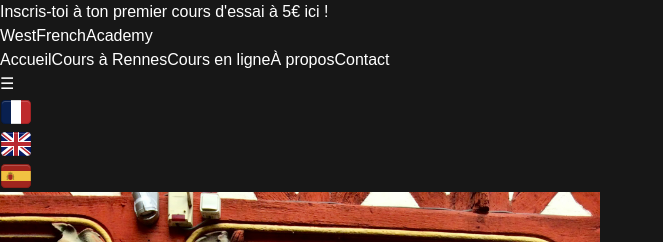
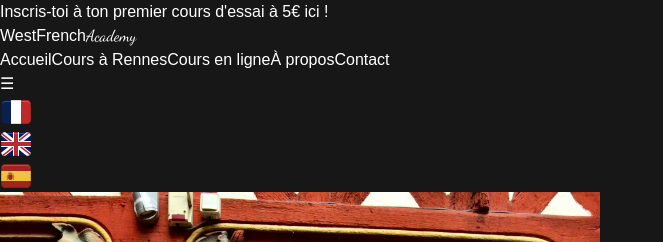
Before and after one commit to BertoRamosM/marion, a Next.js app: page / in a window 1280 px wide. Shown: the top 242 px of the page, without its empty margins (0-663 px from the left). Built offline with nearby package versions, Linux system fonts and the light colour scheme.

Commit message:
added logo

```diff
--- a/src/app/components/Courses.jsx
+++ b/src/app/components/Courses.jsx
@@ -80,7 +80,7 @@ const Courses = () => {
               <strong className="text-[#007ea7] flex items-center gap-2"><LocationIcon/>La Maison des associations, 6 cours des Alliés à Rennes.</strong>
             </p>
           </div>
-          <div>
+          <div className='flex flex-col items-center gap-4 mt-4 sm:mt-0'>
             <h2 className="text-lg font-semibold text-[#007ea7] text-center flex items-center gap-2 pt-4"><EuroIcon  /> <span>Tarifs pour des sessions d&apos; 1h30.</span> </h2>
             <ul className="mt-4 space-y-3 text-gray-700 text-sm md:text-base">
               <li className='flex items-center gap-2'>
--- a/src/app/components/Footer.jsx
+++ b/src/app/components/Footer.jsx
@@ -11,7 +11,18 @@ const Footer = () => {
       <div className="max-w-7xl mx-auto px-6 flex flex-col md:flex-row justify-between gap-6 items-center">
         {/* Left Section */}
         <div className="text-center md:text-left">
-          <h2 className="text-2xl font-semibold text-[#ffa45b]">WestFrench</h2>
+        <h1 className="text-sm sm:text-base lg:text-4xl font-bold flex flex-col items-center text-center">
+  <span className="text-[#007ea7]">WestFrench</span>
+  <span
+    className={`text-[#2c7a7b]`}
+    style={{
+      fontFamily: "var(--font-dancing-script)",
+      marginTop: "-12px",
+    }}
+  >
+    Academy
+  </span>
+</h1>
           <p className="text-gray-700 mt-2">
             Cours en mini-groupe à Rennes :
             <br />
@@ -88,7 +99,18 @@ const Footer = () => {
       {/* Bottom Section */}
       <div className="border-t border-gray-300 mt-6 pt-4 text-center">
         <p className="text-sm text-gray-600">
-          © {new Date().getFullYear()} WestFrench. Tous droits réservés.
+          © {new Date().getFullYear()}  <h1 className="text-sm sm:text-base lg:text-4xl font-bold flex flex-col items-center text-center">
+  <span className="text-[#007ea7]">WestFrench</span>
+  <span
+    className={`text-[#2c7a7b]`}
+    style={{
+      fontFamily: "var(--font-dancing-script)",
+      marginTop: "-12px",
+    }}
+  >
+    Academy
+  </span>
+</h1> Tous droits réservés.
         </p>
       </div>
     </footer>
--- a/src/app/components/Header.jsx
+++ b/src/app/components/Header.jsx
@@ -6,6 +6,16 @@ import { UkFlag } from "../icons/UkFlag";
 import { SpanishFlag } from "../icons/SpanishFlag";
 import { FrenchFlag } from "../icons/FrenchFlag";
 import { Banner } from "./Banner";
+
+// Import Dancing Script font
+import { Dancing_Script } from "next/font/google";
+
+// Define the font outside of the JSX
+const dancingScript = Dancing_Script({
+  subsets: ["latin"],
+  weight: ["400", "700"],
+  variable: "--font-dancing-script",
+});
 
 const Header = () => {
   const [isHidden, setIsHidden] = useState(false);
@@ -45,27 +55,48 @@ const Header = () => {
       }`}
     >
       <Banner />
-      <header
-  className="flex items-center flex-col sm:flex-row justify-between gap-4 py-2 sm:py-8 px-4 sm:px-20 font-[family-name:var(--font-geist-sans)] bg-[#a3e4db] w-full text-center"
+      <header className="flex items-center flex-col sm:flex-row justify-between gap-4 py-2 sm:py-8 px-4 sm:px-20 font-[family-name:var(--font-geist-sans)] bg-[#a3e4db] w-full text-center">
+      <h1 className="text-sm sm:text-base lg:text-4xl font-bold flex flex-col items-center text-center border-2 border-[#2c7a7b] p-4">
+  <span className="text-[#007ea7]">WestFrench</span>
+  <span
+    className={`text-[#2c7a7b]`}
+    style={{
+      fontFamily: "var(--font-dancing-script)",
+      marginTop: "-12px",
+    }}
   >
-  <h1 className="text-sm sm:text-base lg:text-4xl font-bold flex flex-col items-center text-center border-2 border-[#2c7a7b] p-2 lg:border-none">
-    <span>WestFrench</span>
-    <span className="text-[#2c7a7b]">Academy</span>
+    Academy
+  </span>
 </h1>
         <div className="hidden md:flex gap-8 items-center font-bold">
-    <Link href={"#default-carousel"} className="hover:text-[#ffa45b] transition duration-300">
+          <Link
+            href={"#default-carousel"}
+            className="hover:text-[#ffa45b] transition duration-300"
+          >
             Accueil
           </Link>
-    <Link href={"#courses"} className="hover:text-[#ffa45b] transition duration-300">
+          <Link
+            href={"#courses"}
+            className="hover:text-[#ffa45b] transition duration-300"
+          >
             Cours à Rennes
           </Link>
-    <Link href={"#online-courses"} className="hover:text-[#ffa45b] transition duration-300">
+          <Link
+            href={"#online-courses"}
+            className="hover:text-[#ffa45b] transition duration-300"
+          >
             Cours en ligne
           </Link>
-    <Link href={"#about"} className="hover:text-[#ffa45b] transition duration-300">
+          <Link
+            href={"#about"}
+            className="hover:text-[#ffa45b] transition duration-300"
+          >
             À propos
           </Link>
-    <Link href={"#contact"} className="hover:text-[#ffa45b] transition duration-300">
+          <Link
+            href={"#contact"}
+            className="hover:text-[#ffa45b] transition duration-300"
+          >
             Contact
           </Link>
         </div>
@@ -82,11 +113,8 @@ const Header = () => {
         </div>
       </header>
 
-
       {isModalOpen && (
-        <div
-          className="fixed inset-0 bg-black bg-opacity-75 flex flex-col items-center justify-center text-white z-50"
-        >
+        <div className="fixed inset-0 bg-black bg-opacity-75 flex flex-col items-center justify-center text-white z-50">
           <button
             className="absolute top-4 right-4 text-3xl font-bold"
             onClick={toggleModal}
--- a/src/app/layout.js
+++ b/src/app/layout.js
@@ -2,6 +2,7 @@ import localFont from "next/font/local";
 import "./globals.css";
 import Footer from "./components/Footer";
 import StickySocialIcons from "./components/StickySocialIcons";
+import { Dancing_Script } from "next/font/google";
 
 
 const geistSans = localFont({
@@ -15,6 +16,12 @@ const geistMono = localFont({
   weight: "100 900",
 });
 
+const dancingScript = Dancing_Script({
+  subsets: ["latin"],
+  weight: ["400", "700"],
+  variable: "--font-dancing-script",
+});
+
 export const metadata = {
   title: "WestFrench Academy",
   description: "WestFrench Academy propose des cours de français interactifs à Rennes, adaptés aux expatriés. Participez à des groupes réduits ou à des cours particuliers en ligne, pour apprendre le français de manière ludique et immersive. Découvrez la culture française grâce à un enseignement personnalisé, dirigé par un professeur expérimenté et passionné. Que vous soyez à Rennes, Nantes, ou que vous prévoyiez de vous installer en France, WestFrench vous aide à maîtriser le français dans un cadre convivial et stimulant. Commencez avec un cours d'essai à 5€ !",
@@ -24,7 +31,7 @@ export default function RootLayout({ children }) {
   return (
     <html lang="en">
       <body
-        className={`${geistSans.variable} ${geistMono.variable} antialiased bg-gradient-to-br from-gray-100 to-gray-200 text-pretty`}
+        className={`${geistSans.variable} ${geistMono.variable} ${dancingScript.variable} antialiased bg-gradient-to-br from-gray-100 to-gray-200 text-pretty`}
       >
         {children}
         <StickySocialIcons />
```
Lines whose indentation alone changed are shown as unchanged.
